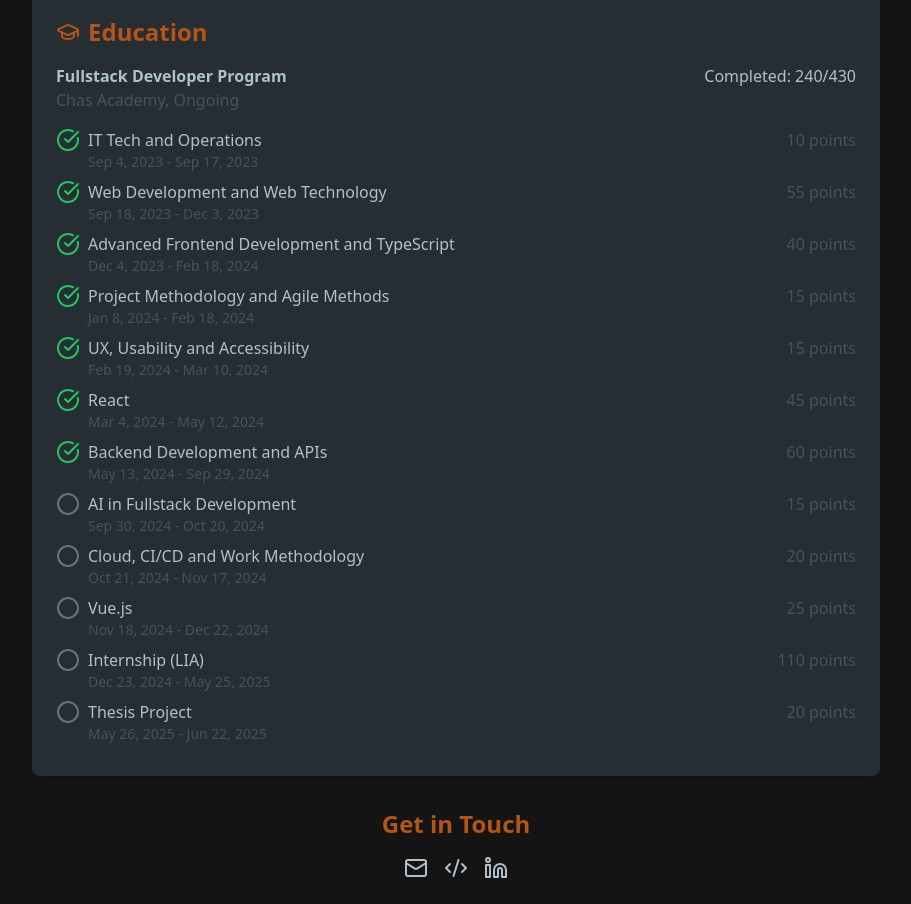
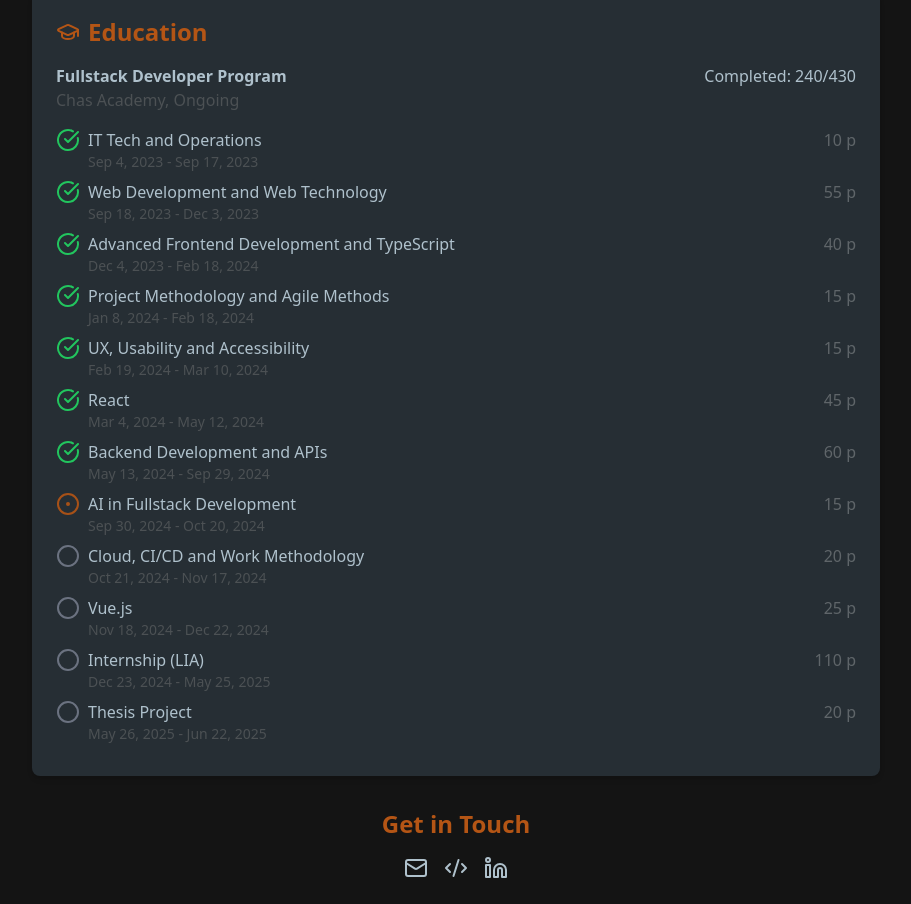
Before and after one commit to JerryChas/Portfolio, a React (Vite) app: page /about in a window 1280 px wide. Shown: the part 904-1808 px from the top of the page, without its empty margins (184-1095 px from the left). Built offline with nearby package versions, Linux system fonts and the light colour scheme.

Commit message:
Education section is updated with new status icon logic and style.

```diff
--- a/src/pages/aboutPage/AboutPage.tsx
+++ b/src/pages/aboutPage/AboutPage.tsx
@@ -7,101 +7,116 @@ import {
   Linkedin,
   CheckCircle,
   Circle,
+  CircleDot,
 } from 'lucide-react';
 
 import { allSkills } from '../../components/AllSkills';
 import Skill from '../../components/Skill';
 
+const courseStatusIcon = (status: string) => {
+  switch (status) {
+    case 'complete':
+      return <CheckCircle className='w-6 h-6 mr-2 text-green-500 shrink-0' />;
+    case 'ongoing':
+      return (
+        <CircleDot className='w-6 h-6 mr-2 text-accent shrink-0 animate-pulse' />
+      );
+    case 'upcoming':
+      return <Circle className='w-6 h-6 mr-2 text-gray-500 shrink-0' />;
+    default:
+      break;
+  }
+};
 const courses = [
   {
     title: 'IT Tech and Operations',
     points: 10,
     startDate: 'Sep 4, 2023',
     endDate: 'Sep 17, 2023',
-    completed: true,
+    status: 'complete',
   },
   {
     title: 'Web Development and Web Technology',
     points: 55,
     startDate: 'Sep 18, 2023',
     endDate: 'Dec 3, 2023',
-    completed: true,
+    status: 'complete',
   },
   {
     title: 'Advanced Frontend Development and TypeScript',
     points: 40,
     startDate: 'Dec 4, 2023',
     endDate: 'Feb 18, 2024',
-    completed: true,
+    status: 'complete',
   },
   {
     title: 'Project Methodology and Agile Methods',
     points: 15,
     startDate: 'Jan 8, 2024',
     endDate: 'Feb 18, 2024',
-    completed: true,
+    status: 'complete',
   },
   {
     title: 'UX, Usability and Accessibility',
     points: 15,
     startDate: 'Feb 19, 2024',
     endDate: 'Mar 10, 2024',
-    completed: true,
+    status: 'complete',
   },
   {
     title: 'React',
     points: 45,
     startDate: 'Mar 4, 2024',
     endDate: 'May 12, 2024',
-    completed: true,
+    status: 'complete',
   },
   {
     title: 'Backend Development and APIs',
     points: 60,
     startDate: 'May 13, 2024',
     endDate: 'Sep 29, 2024',
-    completed: true,
+    status: 'complete',
   },
   {
     title: 'AI in Fullstack Development',
     points: 15,
     startDate: 'Sep 30, 2024',
     endDate: 'Oct 20, 2024',
-    completed: false,
+    status: 'ongoing',
   },
   {
     title: 'Cloud, CI/CD and Work Methodology',
     points: 20,
     startDate: 'Oct 21, 2024',
     endDate: 'Nov 17, 2024',
-    completed: false,
+    status: 'upcoming',
   },
   {
     title: 'Vue.js',
     points: 25,
     startDate: 'Nov 18, 2024',
     endDate: 'Dec 22, 2024',
-    completed: false,
+    status: 'upcoming',
   },
   {
     title: 'Internship (LIA)',
     points: 110,
     startDate: 'Dec 23, 2024',
     endDate: 'May 25, 2025',
-    completed: false,
+    status: 'upcoming',
   },
   {
     title: 'Thesis Project',
     points: 20,
     startDate: 'May 26, 2025',
     endDate: 'Jun 22, 2025',
-    completed: false,
+    status: 'upcoming',
   },
 ];
 
 const totalPoints = courses.reduce((sum, course) => sum + course.points, 0);
 const completedPoints = courses
-  .filter((course) => course.completed)
+  .filter((course) => course.status === 'complete')
   .reduce((sum, course) => sum + course.points, 0);
 
 const AboutPage = () => {
@@ -173,22 +188,20 @@ const AboutPage = () => {
               </div>
               <ul className='mt-4'>
                 {courses.map((course, index) => (
-                  <li key={index} className='flex mb-2'>
-                    {course.completed ? (
-                      <CheckCircle className='w-6 h-6 mr-2 text-green-500 shrink-0' />
-                    ) : (
-                      <Circle className='w-6 h-6 mr-2 text-gray-500 shrink-0' />
-                    )}
-                    <div className='flex-1'>
+                  <li key={index} className='flex mb-2 group'>
+                    {/* Status Icon */}
+                    <div>{courseStatusIcon(course.status)}</div>
+                    {/* Course details */}
+                    <div className='flex-1 group-hover:brightness-150 '>
                       <span className='font-medium text-text'>
                         {course.title}
                       </span>
-                      <p className='text-sm text-secondary'>
+                      <p className='text-sm text-secondary '>
                         {course.startDate} - {course.endDate}
                       </p>
                     </div>
-                    <span className='ml-auto text-secondary'>
-                      {course.points} points
+                    <span className='ml-auto text-secondary brightness-125 group-hover:brightness-200'>
+                      {course.points} p
                     </span>
                   </li>
                 ))}
```
